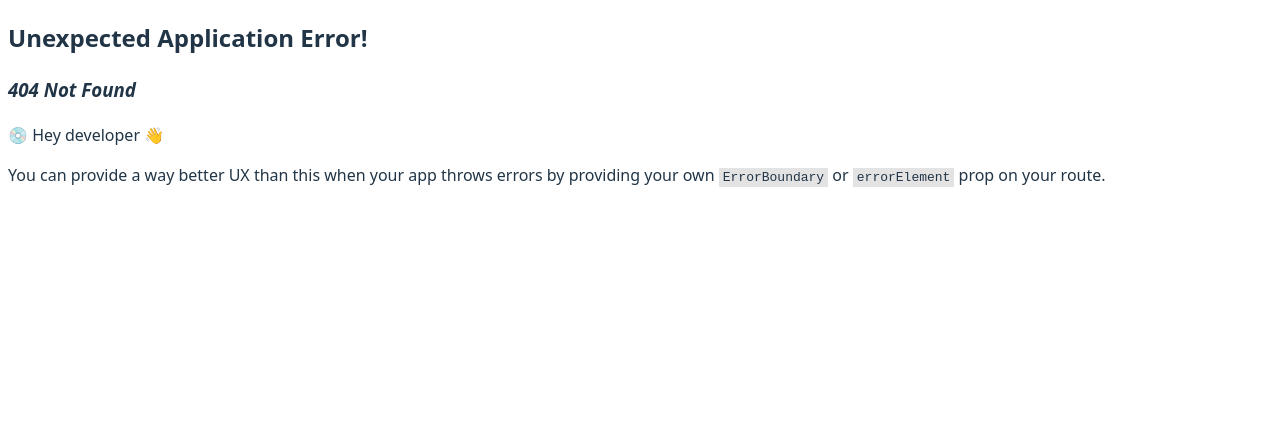
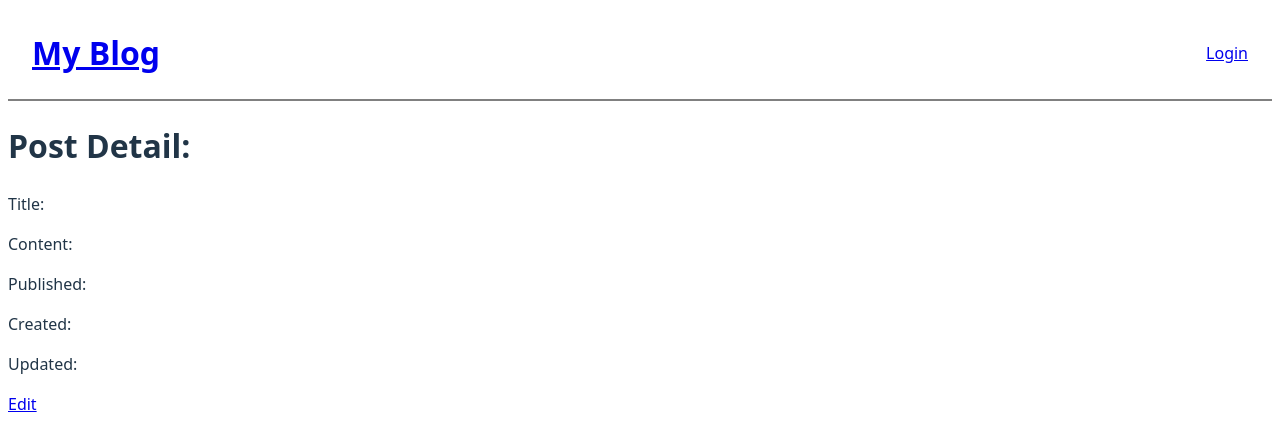
Before and after one commit to sum4n/BlogApi2-AdminFrontend, a React (Vite) app: page /posts/1 in a window 1280 px wide. Before the commit this address had no page. Shown: the top 448 px of the page. Built offline with nearby package versions, Linux system fonts and the light colour scheme; no server answers.

Commit message:
Create PostDetail.jsx, its route, navigate to PostDetail after successful edit

```diff
--- a/src/components/AdminDashboard/AdminDashboard.jsx
+++ b/src/components/AdminDashboard/AdminDashboard.jsx
@@ -69,7 +69,7 @@ const ListItem = ({ post }) => {
   return (
     <>
       <li>
-        <p>{post.title}</p>
+        <Link to={`/posts/${post.id}`}>{post.title}</Link>
         <p>{post.content}</p>
         <form>
           <label htmlFor="post-published">Published</label>
--- a/src/components/EditPost/EditPost.jsx
+++ b/src/components/EditPost/EditPost.jsx
@@ -1,8 +1,9 @@
-import { useParams } from "react-router-dom";
+import { useParams, useNavigate } from "react-router-dom";
 import { useEffect, useState } from "react";
 
 const EditPost = () => {
   const { id } = useParams();
+  const navigate = useNavigate();
   // const [post, setPost] = useState("");
 
   const [title, setTitle] = useState("");
@@ -44,6 +45,7 @@ const EditPost = () => {
           setSuccessMsg(res.message);
           setTitle("");
           setContent("");
+          navigate(`/posts/${id}`);
         } else {
           if (res.error) {
             setValidationErrors(res.error);
--- /dev/null
+++ b/src/components/PostDetail/PostDetail.jsx
@@ -0,0 +1,30 @@
+import { useEffect, useState } from "react";
+import { Link, useParams } from "react-router-dom";
+
+const PostDetail = () => {
+  const [post, setPost] = useState({});
+  const { id } = useParams();
+
+  useEffect(() => {
+    fetch(`http://localhost:3000/api/posts/${id}`)
+      .then((res) => res.json())
+      .then((data) => {
+        console.log(data.post);
+        setPost(data.post);
+      });
+  }, [id]);
+
+  return (
+    <>
+      <h1>Post Detail:</h1>
+      <p>Title: {post.title}</p>
+      <p>Content: {post.content}</p>
+      <p>Published: {JSON.stringify(post.published)}</p>
+      <p>Created: {post.createdAt}</p>
+      <p>Updated: {post.updatedAt}</p>
+      <Link to={`/posts/${post.id}/edit`}>Edit</Link>
+    </>
+  );
+};
+
+export default PostDetail;
--- a/src/main.jsx
+++ b/src/main.jsx
@@ -7,6 +7,7 @@ import Login from "./components/Login/Login.jsx";
 import NewPost from "./components/NewPost/NewPost.jsx";
 import AdminDashboard from "./components/AdminDashboard/AdminDashboard.jsx";
 import EditPost from "./components/EditPost/EditPost.jsx";
+import PostDetail from "./components/PostDetail/PostDetail.jsx";
 
 const router = createBrowserRouter([
   {
@@ -17,6 +18,7 @@ const router = createBrowserRouter([
       { path: "/user/login", element: <Login /> },
       { path: "/posts/new", element: <NewPost /> },
       { path: "/posts/:id/edit", element: <EditPost /> },
+      { path: "/posts/:id", element: <PostDetail /> },
     ],
   },
 ]);
```
